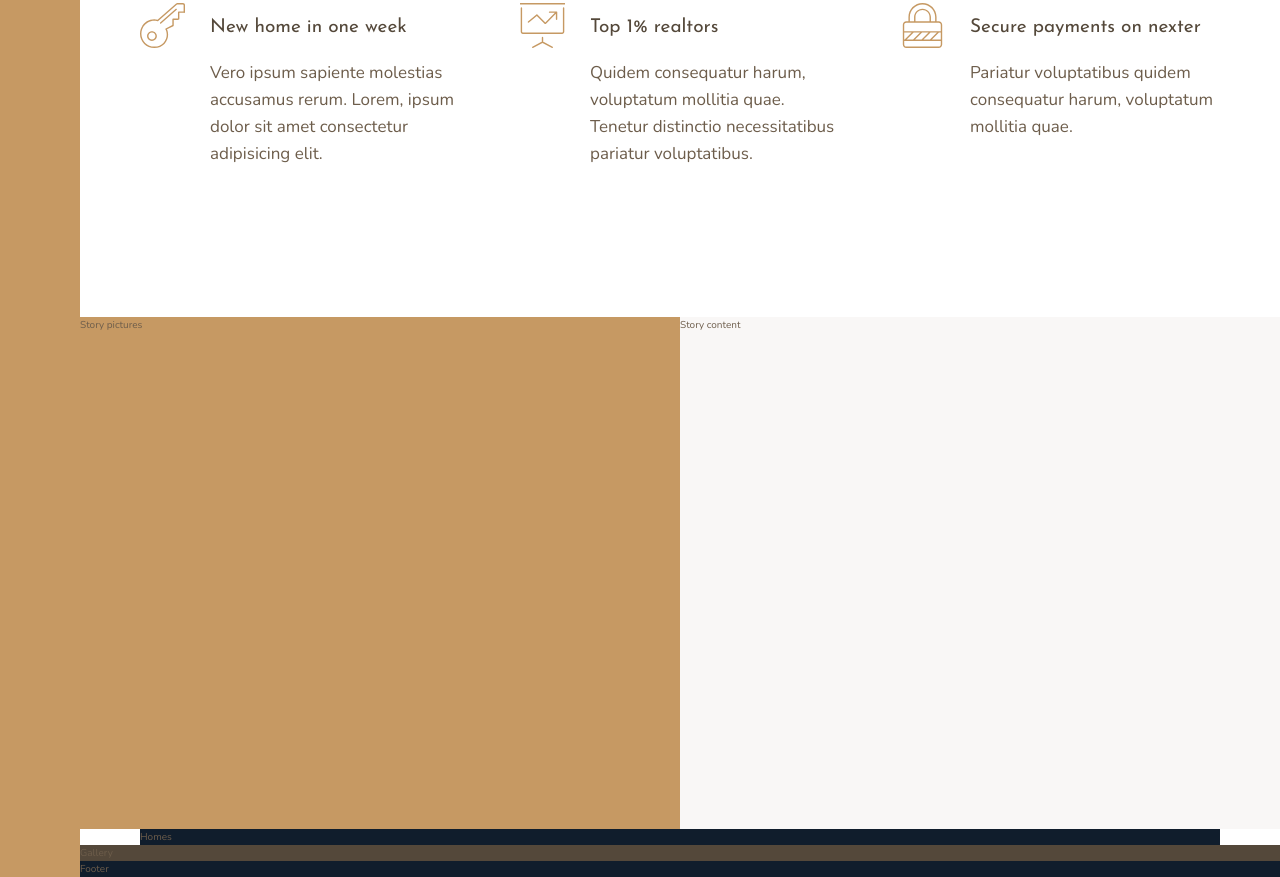
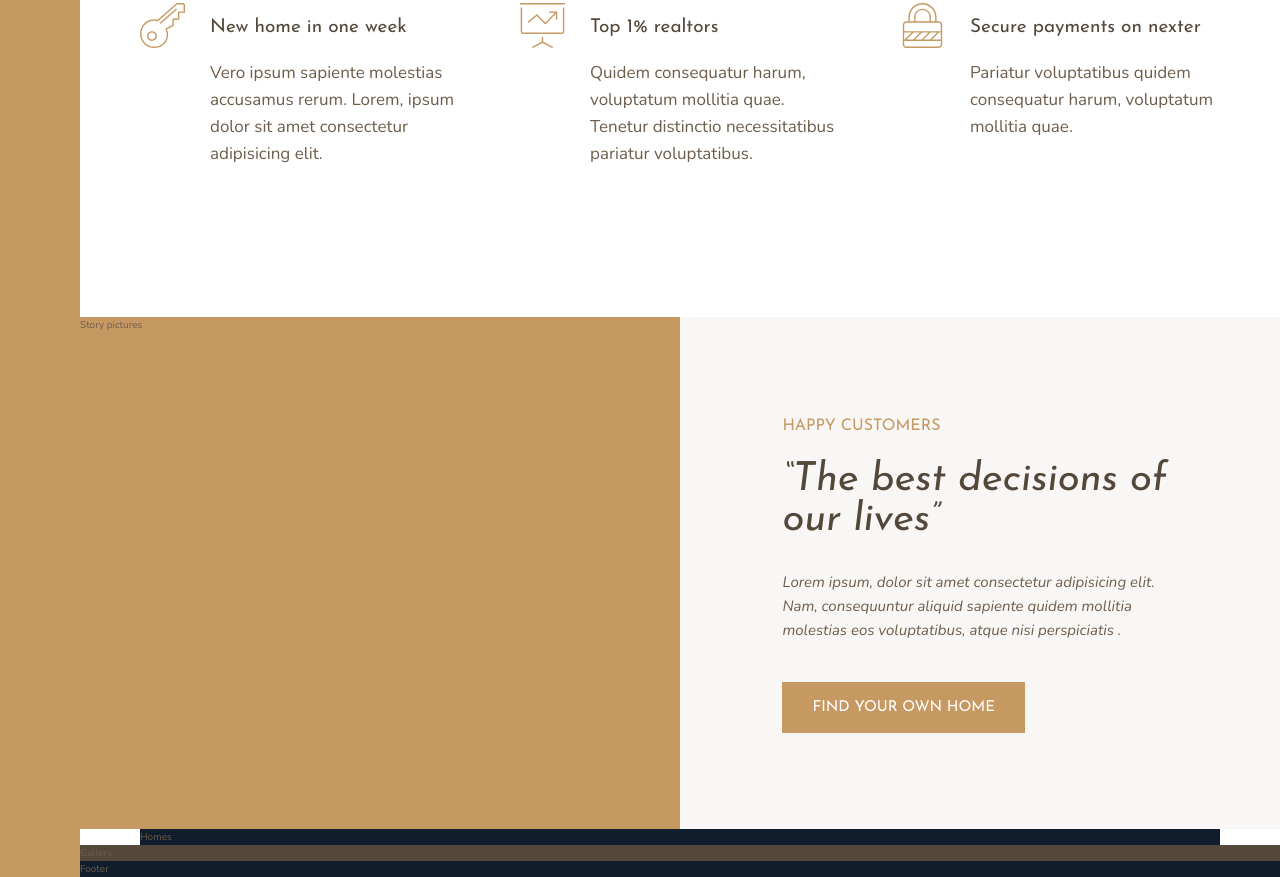
Before and after one commit to vitwits/nexter, a website: page index.html in a window 1280 px wide. Shown: the part 991-1868 px from the top of the page. Drawn offline with nearby package versions, Linux system fonts and the light colour scheme.

Commit message:
story section

```diff
--- a/index.html
+++ b/index.html
@@ -82,7 +82,10 @@
         </div>
 
         <div class="story__content">
-            Story content
+            <h3 class="heading-3 mb-sm">Happy Customers</h3>
+            <h2 class="heading-2 heading-2--dark mb-md">&ldquo;The best decisions of our lives&rdquo;</h2>
+            <p class="story__text">Lorem ipsum, dolor sit amet consectetur adipisicing elit. Nam, consequuntur aliquid sapiente quidem mollitia molestias eos voluptatibus, atque nisi perspiciatis .</p>
+            <button class="btn">Find your own home</button>
         </div>
 
         <section class="homes">
--- a/sass/_story.scss
+++ b/sass/_story.scss
@@ -7,5 +7,23 @@
   &__content {
     background-color: $color-grey-light-1;
     grid-column: col-start 5 / full-end;
+    padding: 6rem 8vw;
+
+    /*
+    display: flex;
+    flex-direction: column;
+    align-items: start;
+    justify-content: center;
+    */
+
+    display: grid;
+    align-content: center;
+    justify-items: start;
+  }
+
+  &__text {
+    font-size: 1.5rem;
+    font-style: italic;
+    margin-bottom: 4rem;
   }
 }
--- a/sass/_typography.scss
+++ b/sass/_typography.scss
@@ -9,10 +9,19 @@
 
 .heading-2 {
   @extend %heading;
+  font-size: 4rem;
+  font-style: italic;
+  line-height: 1;
+
+  &--light {color: $color-grey-light-1}
+  &--dark {color: $color-grey-dark-1}
 }
 
 .heading-3 {
   @extend %heading;
+  font-size: 1.6rem;
+  color: $color-primary;
+  text-transform: uppercase;
 }
 
 .heading-4 {
@@ -22,3 +31,36 @@
   &--light {color: $color-grey-light-1}
   &--dark {color: $color-grey-dark-1}
 }
+
+.btn {
+  background-color: $color-primary;
+  color: #fff;
+  border: none;
+  border-radius: 0;
+  font-family: $font-display;
+  font-size: 1.5rem;
+  text-transform: uppercase;
+  padding: 1.8rem 3rem;
+  cursor: pointer;
+  transition: all .2s;
+
+  &:hover {
+    background-color: $color-primary-dark;
+  }
+}
+
+.mb-sm {
+  margin-bottom: 2rem;
+}
+
+.mb-md {
+  margin-bottom: 3rem;
+}
+
+.mb-lg {
+  margin-bottom: 4rem;
+}
+
+.mb-hg {
+  margin-bottom: 8rem;
+}
```
Also changed, not shown: css/style.css.
